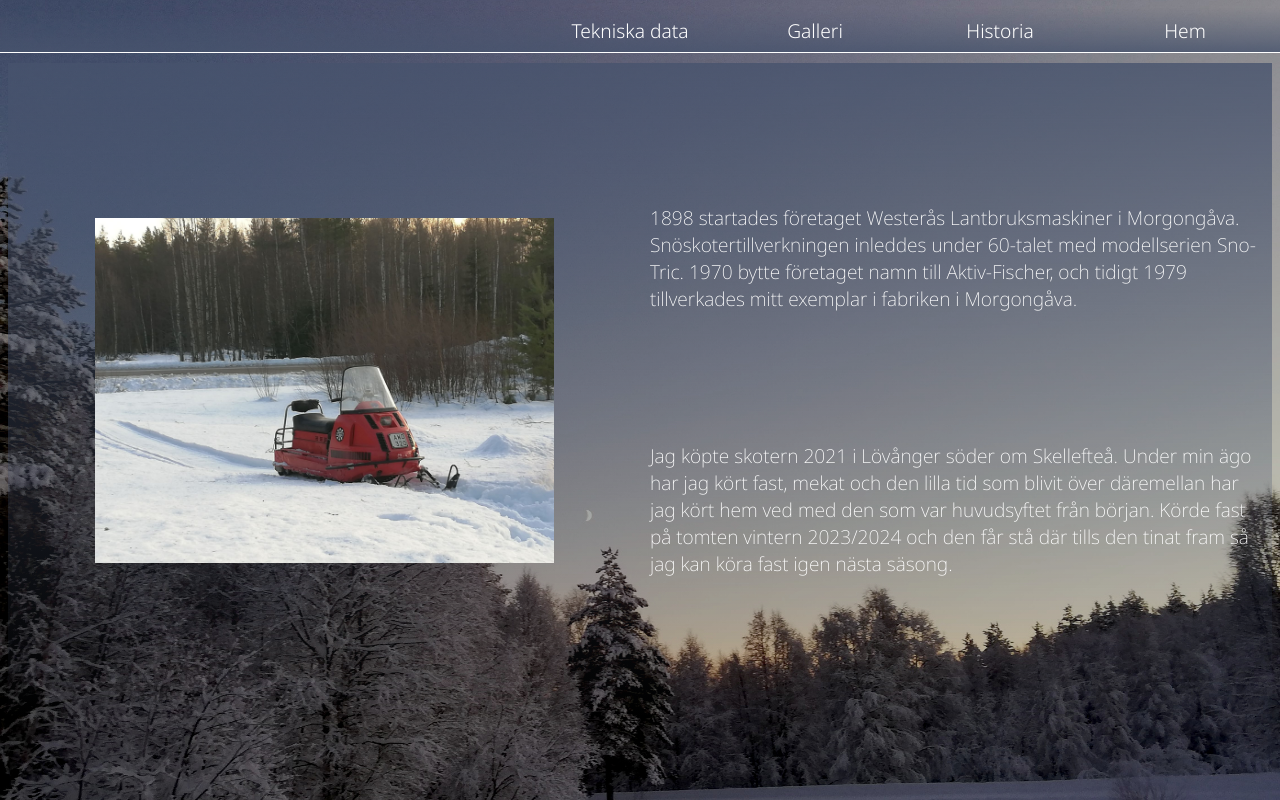
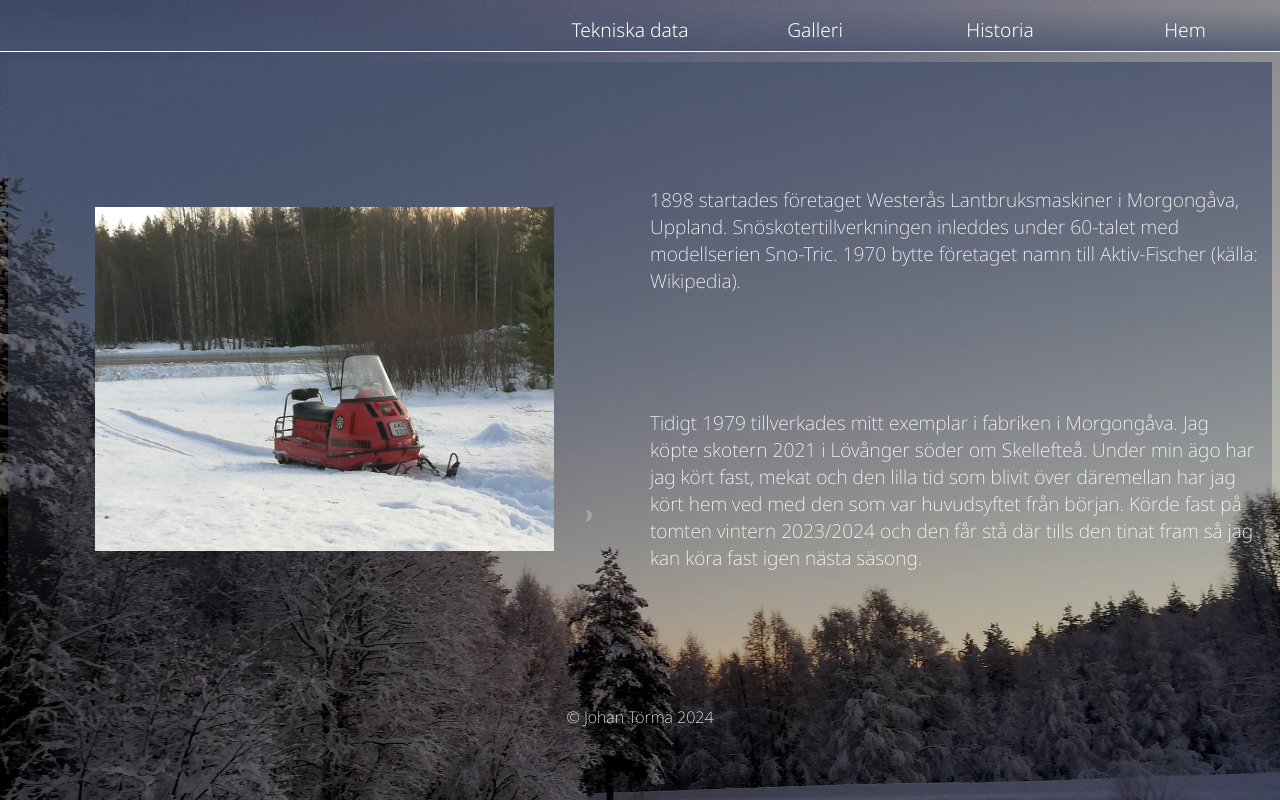
Before and after one commit to JT350120/min-hobby, a website built with Vite: page index.html in a window 1280 px wide. Both pictures are taken after a click on the button "Historia". Built offline with nearby package versions, Linux system fonts and the light colour scheme.

Commit message:
:speech_balloon: Added copyright-text in index.html and rewrote parts of the history-text

```diff
--- a/index.html
+++ b/index.html
@@ -21,6 +21,7 @@
         <div id="rightDiv" class="content, contentHalf"></div>
       </div>
 
+      © Johan Törmä 2024
     </main>
     <script type="module" src="/main.js"></script>
   </body>
--- a/main.js
+++ b/main.js
@@ -109,12 +109,13 @@ function createHistoryContent() {
   rightDiv.append(upperSection, lowerSection);
   upperSection.textContent =
   `
-  1898 startades företaget Westerås Lantbruksmaskiner i Morgongåva.
+  1898 startades företaget Westerås Lantbruksmaskiner i Morgongåva, Uppland.
   Snöskotertillverkningen inleddes under 60-talet med modellserien Sno-Tric.
-  1970 bytte företaget namn till Aktiv-Fischer, och tidigt 1979 tillverkades mitt exemplar i fabriken i Morgongåva.
+  1970 bytte företaget namn till Aktiv-Fischer (källa: Wikipedia).
   `
   lowerSection.textContent =
   `
+  Tidigt 1979 tillverkades mitt exemplar i fabriken i Morgongåva.
   Jag köpte skotern 2021 i Lövånger söder om Skellefteå.
   Under min ägo har jag kört fast, mekat och den lilla tid som blivit över däremellan har jag kört hem ved
    med den som var huvudsyftet från början. Körde fast på tomten vintern 2023/2024 och den får stå där tills
```
